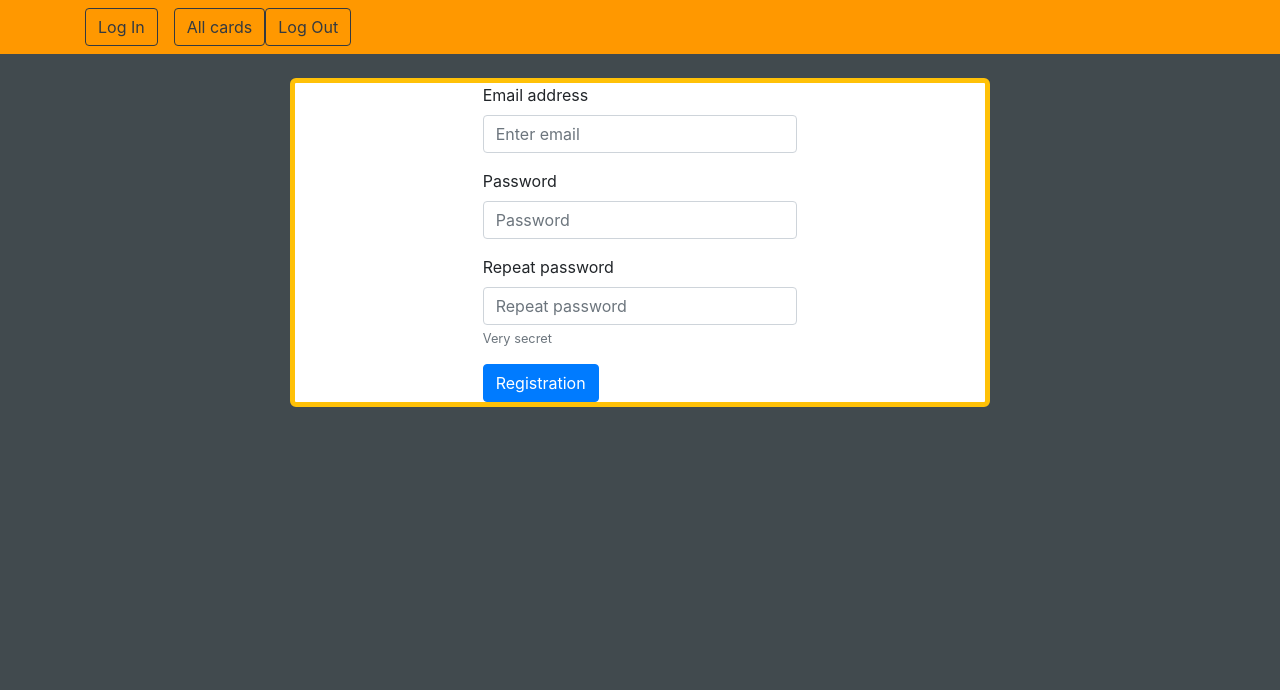
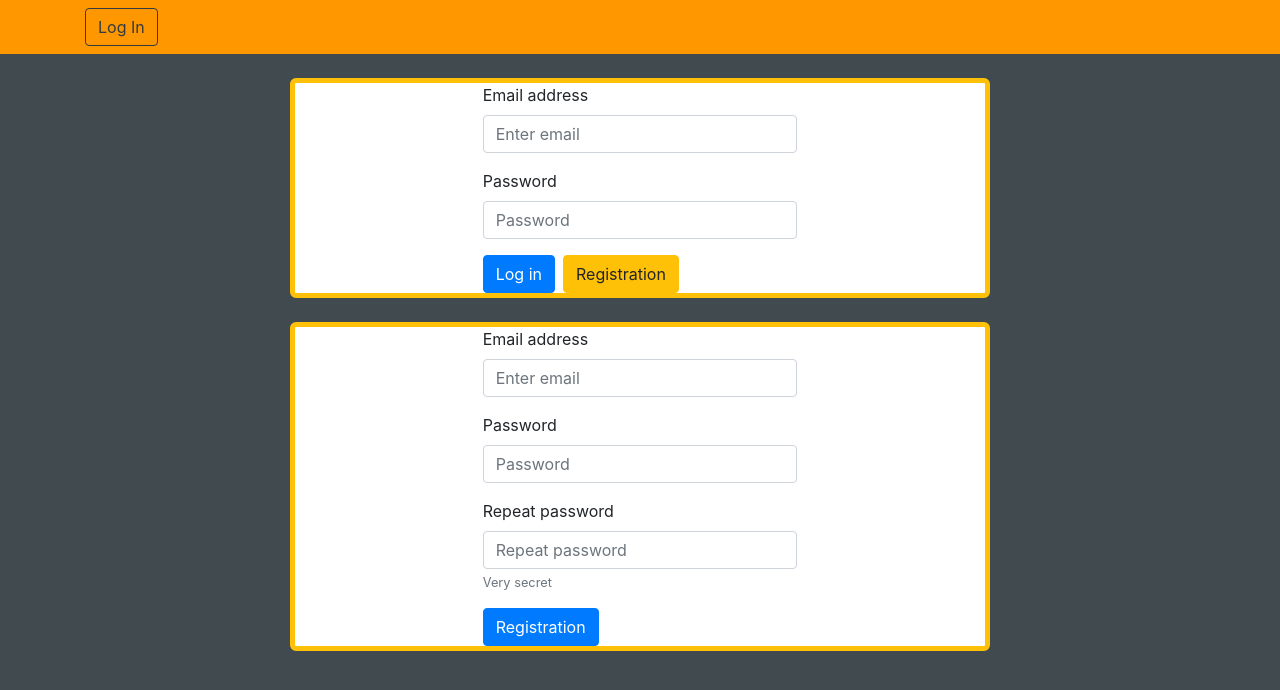
Before and after one commit to Voters25/Crads_client, a React (Create React App) app: page /Registration in a window 1280 px wide. Shown: the top 690 px of the page. Built offline with nearby package versions, Linux system fonts and the light colour scheme.

Commit message:
User form front-end

```diff
--- a/src/App.js
+++ b/src/App.js
@@ -23,10 +23,10 @@ function App() {
       <Container fluid>
         <Row fluid>
           <Col>
-            <Route exact path='/' component={CardListContainer} />
+            <Route exact path='/list' component={CardListContainer} />
             <Route path='/card' component={CardEditContainer} />
             {/*<Route path='/create' component={} />*/}
-            <Route path='/LogIn' component={LogInContainer} />
+            <Route path='/' component={LogInContainer} />
             <Route path='/Registration' component={RegistrationContainer} />
           </Col>
 
--- a/src/Components/Card/CardEdit.jsx
+++ b/src/Components/Card/CardEdit.jsx
@@ -101,14 +101,15 @@ export default class CardEdit extends React.Component {
                         <Button onClick={this.editCard} className="mr-3 mt-3" variant="dark">Edit</Button>
 
                         {thisCreatePage ?
-                            <Button onClick={this.saveNewCard} className="mr-3 mt-3" variant="dark">Save</Button>
+                            <React.Fragment>
+                                <Button onClick={this.saveNewCard} className="mr-3 mt-3" variant="dark">Save</Button>
+                                <Button onClick={this.deleteNewCard} className="mr-3 mt-3" variant="dark">Delete</Button>
+                            </React.Fragment>
                         :
-                            <Button onClick={this.saveCard} className="mr-3 mt-3" variant="dark">Save</Button>
-                        }
-                        {thisCreatePage ?
-                            <Button onClick={this.deleteNewCard} className="mr-3 mt-3" variant="dark">Delete</Button>
-                        :
-                            <Button onClick={this.deleteCard} className="mr-3 mt-3" variant="dark">Delete</Button>
+                            <React.Fragment>
+                                <Button onClick={this.saveCard} className="mr-3 mt-3" variant="dark">Save</Button>
+                                <Button onClick={this.deleteCard} className="mr-3 mt-3" variant="dark">Delete</Button>
+                            </React.Fragment>
                         }
                         {!editMode ?
                             <Button onClick={this.editCard} className={classes.button} variant="warning">{cardTag || cardTag == !undefined ? 'Tag: ' + cardTag : '+ Add tag'}</Button>
--- a/src/Components/NavBar/NavBar.jsx
+++ b/src/Components/NavBar/NavBar.jsx
@@ -6,7 +6,10 @@ import NavbarCollapse from 'react-bootstrap/esm/NavbarCollapse';
 
 
 export default class NavBar extends React.Component {
+
     render() {
+
+        let userName = this.props.userName;
 
         this.getAllCards = () => {
             this.props.getAllCard();
@@ -28,9 +31,15 @@ export default class NavBar extends React.Component {
                 <Container>
                     <NavbarToggle aria-controls="responsive-navbar-nav" />
                     <NavbarCollapse id="responsive-navbar-nav" >
-                        <Button onClick={this.getLogInPage} variant="outline-dark" className="mr-3">Log In</Button>
-                        <Button onClick={this.getAllCards} variant="outline-dark">All cards</Button>
-                        <Button onClick={this.logOut} variant="outline-dark">Log Out</Button>
+                        {userName ?
+                        <React.Fragment>
+                            <Button onClick={this.logOut} variant="outline-dark">Log Out</Button>
+                            <Button onClick={this.getAllCards} variant="outline-dark">All cards</Button>
+                            <h5>{userName}</h5>
+                        </React.Fragment>
+                        :
+                            <Button onClick={this.getLogInPage} variant="outline-dark" className="mr-3">Log In</Button>
+                        }
                         {/*<Button variant="outline-info">Refresh</Button>*/}
                     </NavbarCollapse>
                 </Container>
--- a/src/Components/NavBar/NavBarContainer.jsx
+++ b/src/Components/NavBar/NavBarContainer.jsx
@@ -6,7 +6,13 @@ import { callForwardingToList } from '../../Redux/cardEdit-reducer';
 
 
 const mapStateToProps = (state) => {
+    return {
 
+
+        userName: state.userForm.userName
+
+
+    }
 }
 
 const mapDispatchToProps = (dispatch) => {
--- a/src/Components/UserForm/LogIn.jsx
+++ b/src/Components/UserForm/LogIn.jsx
@@ -54,7 +54,7 @@ export default class LogIn extends React.Component {
                     <Button onClick={this.sendForm} variant="primary" className="m-auto">
                         Log in
                     </Button>
-                    <Button onClick={this.getRegistrationPage} variant="warning" className="ml-2">
+                    <Button onClick={this.getRegistrationPage} variant="warning" className="ml-md-2 ml-0">
                         Registration
                     </Button>
                     </Col>
--- a/src/Redux/cardEdit-reducer.js
+++ b/src/Redux/cardEdit-reducer.js
@@ -154,7 +154,7 @@ export const createCard = (postFormContent) => {
 
 
 export const callForwardingToList = () => {
-    history.push('/');
+    history.push('/list');
 }
 
 
--- a/src/Redux/cardList-reducer.js
+++ b/src/Redux/cardList-reducer.js
@@ -165,7 +165,7 @@ export const callForwardingToCard = () => {
 
 const reloadComponent = () => {
     history.push('/1');
-    history.push('/');
+    history.push('/list');
 }
 
 
--- a/src/Redux/userForm-reducer.js
+++ b/src/Redux/userForm-reducer.js
@@ -149,12 +149,11 @@ export const logOut = () => {
 
 
 export const callForwardingToLogIn = () => {
-    history.push('/LogIn')
+    history.push('/')
 }
 export const callForwardingToRegistration = () => {
     history.push('/Registration')
 }
-
 
 
 const changeUserName = (result) => {
```
